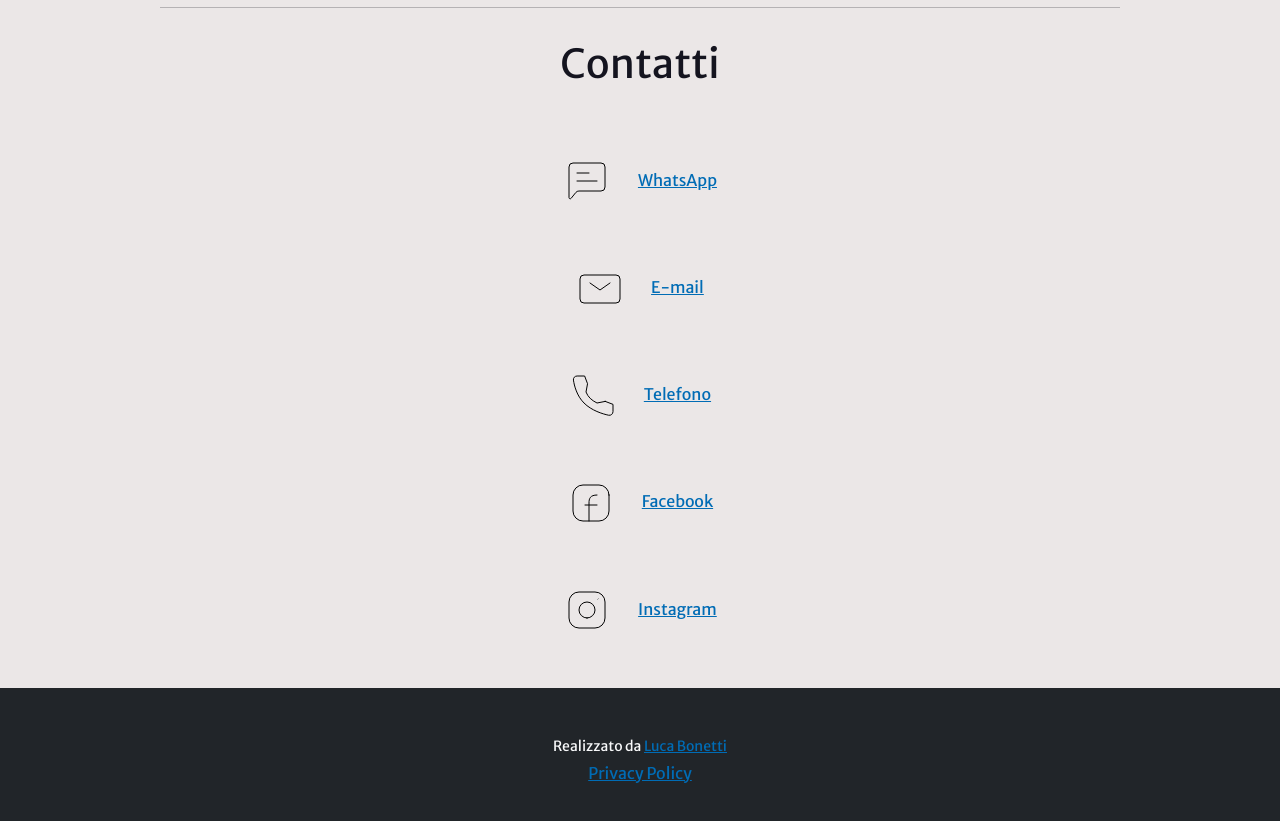
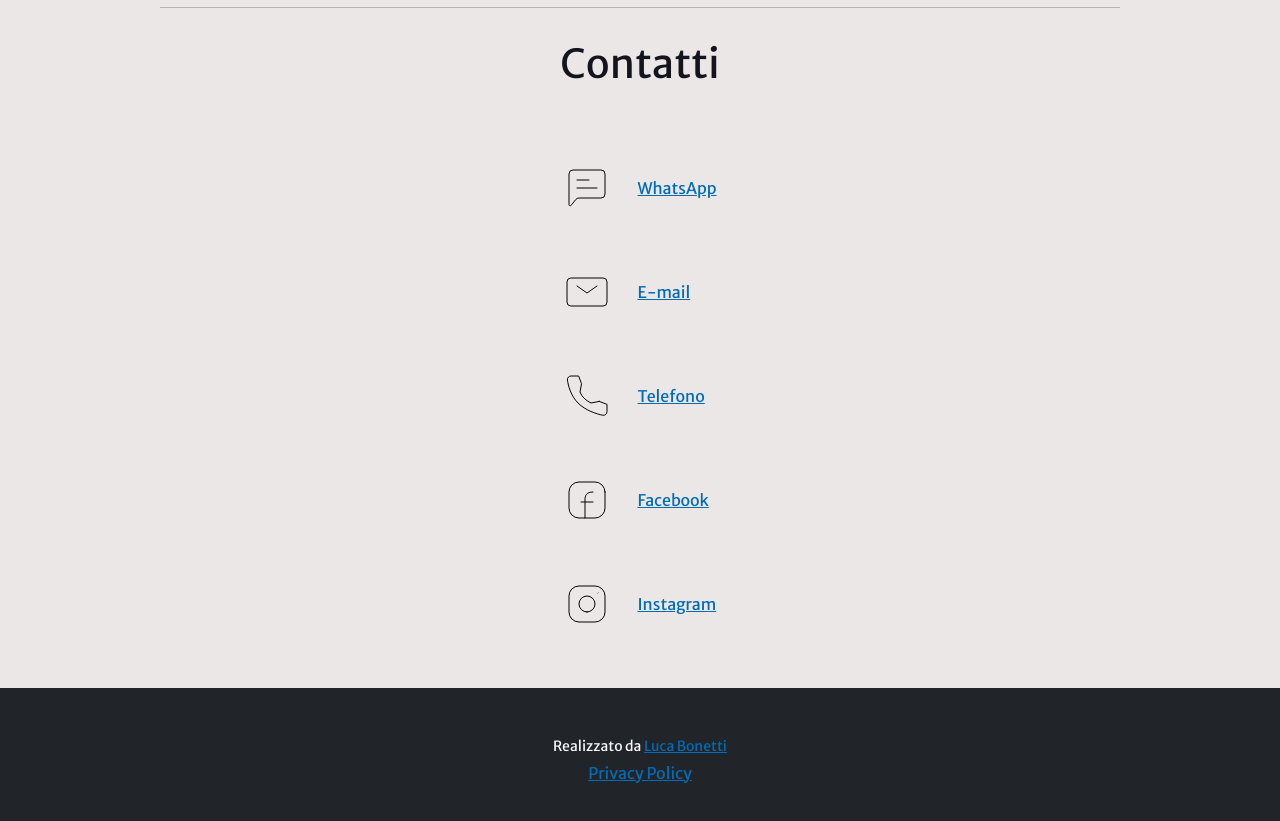
Before and after one commit to LBLucaBonetti/wife-website, a website built with webpack: page src/index.html in a window 1280 px wide. Shown: the part 2860-3681 px from the top of the page. Built offline with nearby package versions, Linux system fonts and the light colour scheme.

Commit message:
feat(contacts-revamping): fifth iteration

```diff
--- a/src/index.html
+++ b/src/index.html
@@ -207,9 +207,11 @@
     <section id="contacts">
       <div class="container p-3">
         <h1 class="text-center mb-5">Contatti</h1>
-        <div class="row minh-65 row-cols-1 gap-3">
-          <div class="col text-center align-self-center m-auto">
-            <img id="whatsapp-img" alt="WhatsApp" />
+        <table class="table minh-65 m-auto align-middle">
+          <tbody>
+            <tr>
+              <td><img id="whatsapp-img" alt="WhatsApp" /></td>
+              <td>
                 <a
                   class="ms-4"
                   href="https://wa.me/+393756875246?text=Buongiorno%2C%20la%20contatto%20per%20avere%20ulteriori%20informazioni%20sui%20servizi%20da%20lei%20offerti"
@@ -217,19 +219,23 @@
                   rel="noopener noreferrer"
                   >WhatsApp</a
                 >
-          </div>
-          <div class="col text-center align-self-center m-auto">
-            <img id="email-img" alt="E-mail" />
+              </td>
+            </tr>
+            <tr>
+              <td><img id="email-img" alt="E-mail" /></td>
+              <td>
                 <a class="ms-4" href="mailto:silvestrimarika.sm@gmail.com"
                   >E-mail</a
                 >
-          </div>
-          <div class="col text-center align-self-center m-auto">
-            <img id="telephone-img" alt="Telefono" />
-            <a class="ms-4" href="tel:+393756875246">Telefono</a>
-          </div>
-          <div class="col text-center align-self-center m-auto">
-            <img id="facebook-img" alt="Facebook" />
+              </td>
+            </tr>
+            <tr>
+              <td><img id="telephone-img" alt="Telefono" /></td>
+              <td><a class="ms-4" href="tel:+393756875246">Telefono</a></td>
+            </tr>
+            <tr>
+              <td><img id="facebook-img" alt="Facebook" /></td>
+              <td>
                 <a
                   class="ms-4"
                   href="https://www.facebook.com/DottoressaMarikaSilvestriPsicologa/"
@@ -237,9 +243,11 @@
                   rel="noopener noreferrer"
                   >Facebook</a
                 >
-          </div>
-          <div class="col text-center align-self-center m-auto">
-            <img id="instagram-img" alt="Instagram" />
+              </td>
+            </tr>
+            <tr>
+              <td><img id="instagram-img" alt="Instagram" /></td>
+              <td>
                 <a
                   class="ms-4"
                   href="https://www.instagram.com/marikasilvestri.psicologa/"
@@ -247,8 +255,10 @@
                   rel="noopener noreferrer"
                   >Instagram</a
                 >
-          </div>
-        </div>
+              </td>
+            </tr>
+          </tbody>
+        </table>
       </div>
     </section>
     <footer class="container-fluid bg-dark p-5 mt-3">
--- a/src/scss/styles.scss
+++ b/src/scss/styles.scss
@@ -64,7 +64,7 @@ a.text-whatsapp {
   min-height: 100vh;
 }
 
-.row.minh-65 {
+.minh-65 {
   min-height: 65vh;
 }
 
```
Lines whose indentation alone changed are shown as unchanged.
